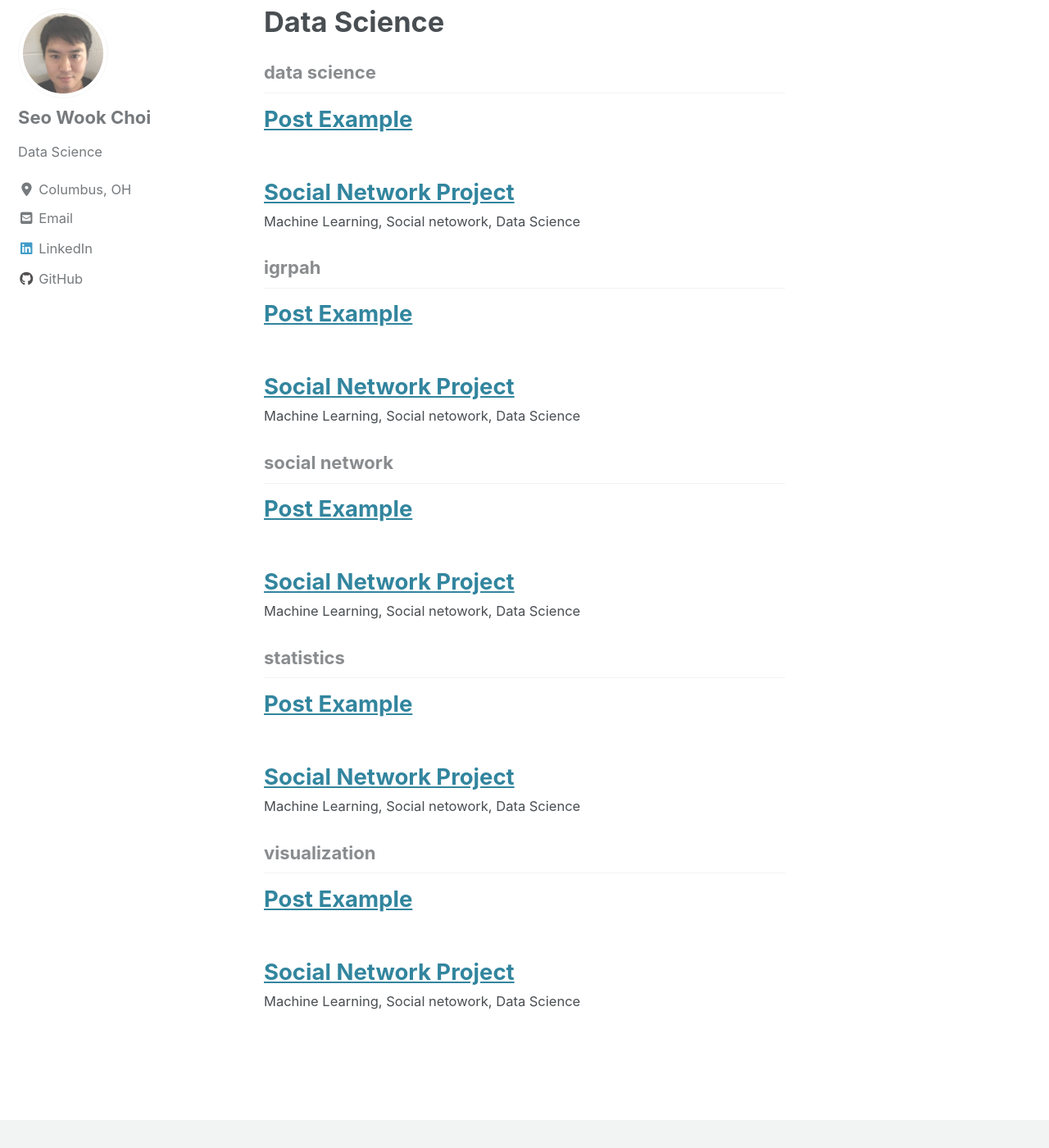
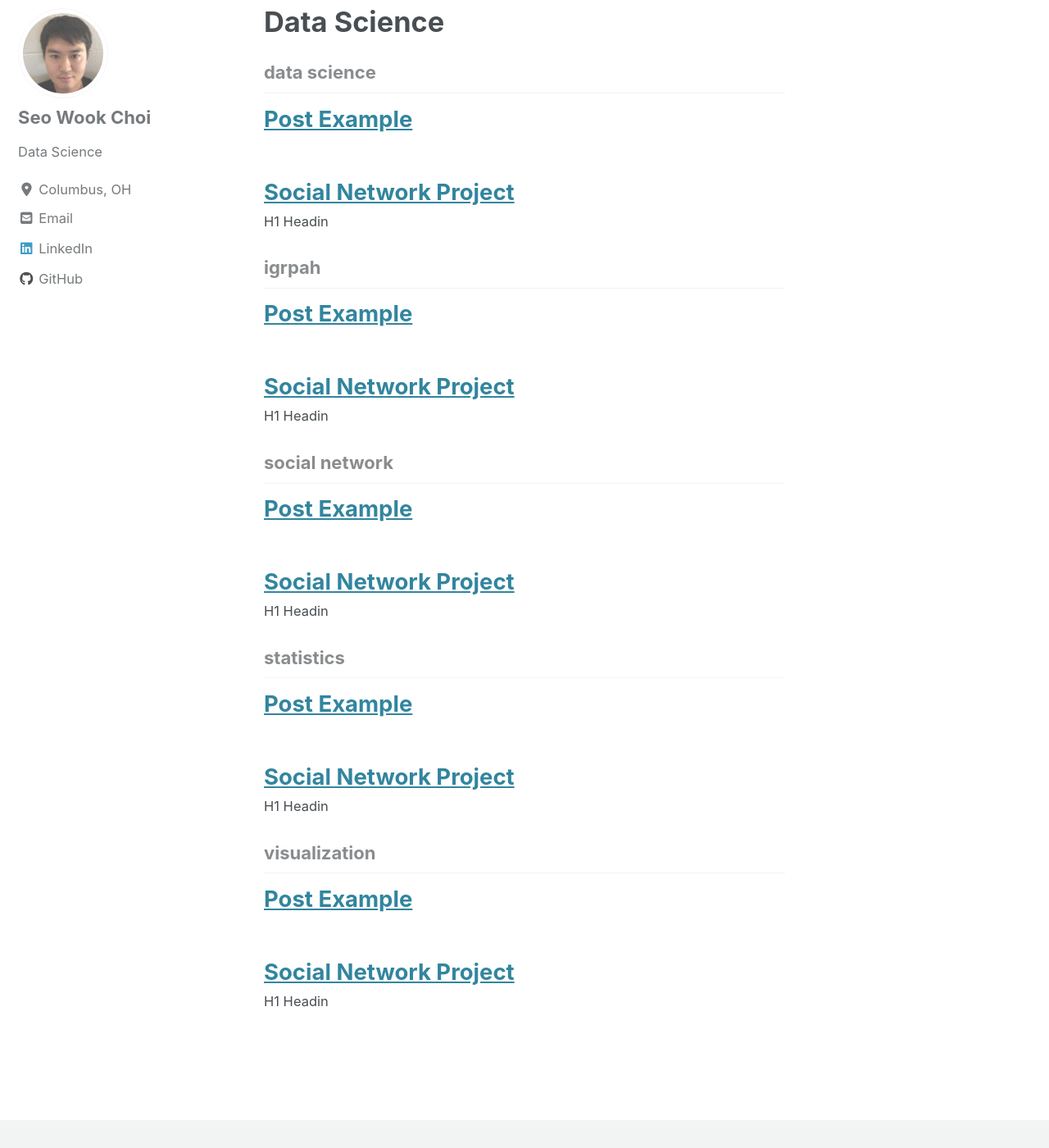
Before and after one commit to realizeit7/realizeit7.github.io, a Jekyll site: the page built from _pages/datascience.md, in a window 1280 px wide and 1400 px high, scrolled down 1105 px. Shown: the whole window at 82% size. Built offline with Jekyll 4.4.1, drawn with Linux system fonts in a browser that asks for light colours; cached includes are drawn as plain includes; nearby versions of some CDN libraries.

Commit message:
new gith

```diff
--- a/_posts/2019-08-09-socialnetwork.md
+++ b/_posts/2019-08-09-socialnetwork.md
@@ -4,7 +4,6 @@ date: 2018-01-28
 tags: [social network, data science, visualization, statistics, igrpah]
 header:
  image: "/images/cbus.jpg"
-excerpt: "Machine Learning, Social netowork, Data Science"
 ---
 
 # H1 Headin
```
Also changed, not shown: 1 other file.
